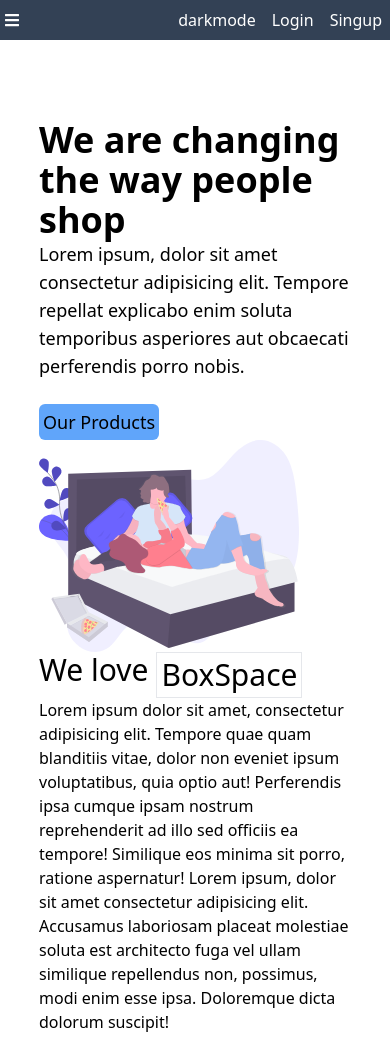
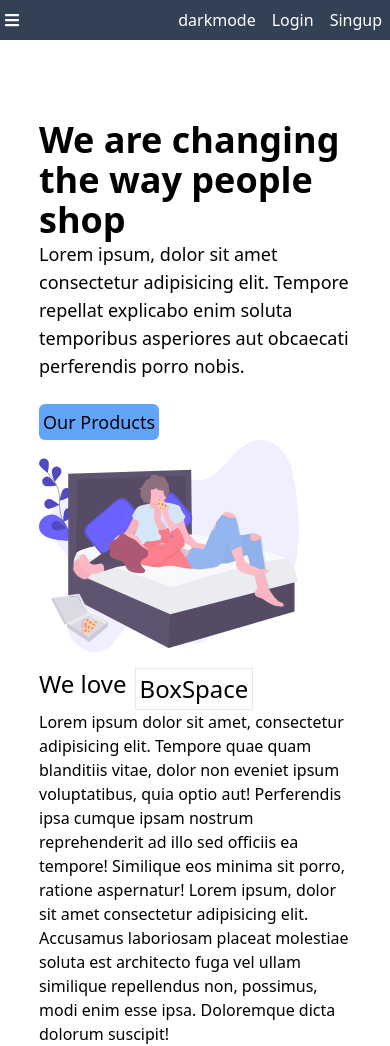
Before and after one commit to asrar-codes/amazon-clone, a React (Vite) app: page /about in a window 390 px wide. Built offline with nearby package versions, Linux system fonts and the light colour scheme.

Commit message:
resonsiveness done!

```diff
--- a/src/Pages/About.jsx
+++ b/src/Pages/About.jsx
@@ -25,9 +25,9 @@ const About = () => {
       <div className="img-container text-center">
         <img src={bed} alt="bed" className="w-10/12" />
       </div>
-      <div className="about col-start-1 col-end-3">
-        <div>
-          <p className="text-3xl flex gap-2">
+      <div className="about  col-start-1 col-end-3 ">
+        <div className="mt-4 sm:mt-0">
+          <p className="text-2xl flex gap-2 sm:text-3xl ">
             We love
             <span className="border p-1 ">BoxSpace</span>
           </p>
```
